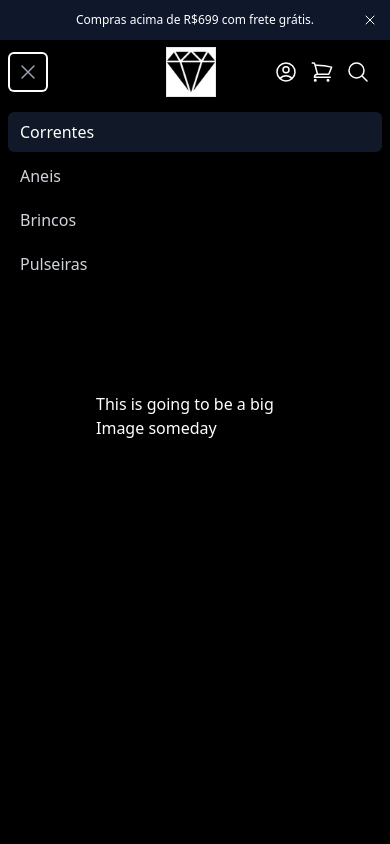
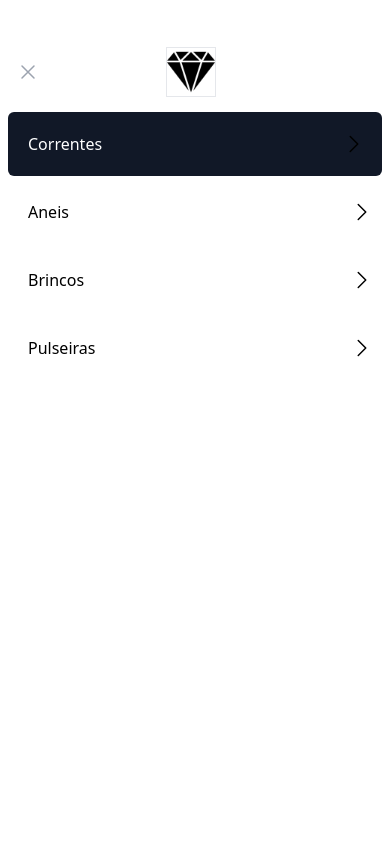
Before and after one commit to patrickWarley/jewelry_showcase, a Next.js app: page / in a window 390 px wide. Both pictures are taken after a click on the button "Abri menu principal". Shown: the top 844 px of the page. Built offline with nearby package versions, Linux system fonts and the light colour scheme.

Commit message:
Design updates for the mobile menu

```diff
--- a/app/globals.css
+++ b/app/globals.css
@@ -1,6 +1,10 @@
 @tailwind base;
 @tailwind components;
 @tailwind utilities;
+
+:root{
+	--header-size:200px;
+}
 
 *{
 	margin: 0;
@@ -12,6 +16,20 @@ body{
 	@apply bg-black text-white
 }
 
+/*Header styles*/
+
+.header{
+	@apply w-full;
+}
+
 .navbar_icons{
 	@apply w-6 text-white
 }
+
+.navbar_mobile_menu_button{
+	@apply relative inline-flex z-20 fixed items-center justify-center rounded-md p-2 text-gray-400 hover:bg-gray-700 hover:text-white focus:outline-none focus:ring-2 focus:ring-inset focus:ring-white
+}
+
+.navbar_menu_item{
+	@apply p-5 w-full block flex items-center;
+}
--- a/components/Header.tsx
+++ b/components/Header.tsx
@@ -11,7 +11,7 @@ const Header = () => {
 	const [showInfo, setShowInfo] = useState(true);
 
 	return (
-		<div className="w-full">
+		<div id="header" className="header">
 			<DelayedSlidderMsg
 				show={showInfo}
 				delay={5}
--- /dev/null
+++ b/components/MobileMenu.tsx
@@ -0,0 +1,70 @@
+import { Disclosure, Transition } from "@headlessui/react";
+import { XMarkIcon, Bars3Icon, ChevronRightIcon } from "@heroicons/react/24/outline";
+import { getHeaderSize, classNames } from "@/utils/util";
+
+const showMobileMenu = () => {
+	const body = document.getElementsByTagName("body");
+	body[0]?.classList.toggle("fixed");
+	body[0]?.classList.toggle("relative");
+}
+
+interface MobileMenuProps {
+	open: boolean,
+	navigation: { current: boolean, name: string, href: string }[]
+}
+
+const MobileMenu = ({ open, navigation }: MobileMenuProps) => {
+	return (
+		<>
+			<Disclosure.Button
+				onClick={showMobileMenu}
+				className="navbar_mobile_menu_button"
+			>
+				<span className="absolute -inset-0.5" />
+				<span className="sr-only">Abri menu principal</span>
+				{open ? (
+					<XMarkIcon className="block h-6 w-6" aria-hidden="true" />
+				) : (
+					<Bars3Icon className="block h-6 w-6" aria-hidden="true" />
+				)}
+			</Disclosure.Button>
+			<Transition
+				className="fixed top-0 left-0 w-screen h-screen"
+				enter='transition duration-100 ease-out'
+				enterFrom='opacity-0 -translate-x-52'
+				enterTo='opacity-100 translate-x-0'
+				leave="transition duration-200 ease-out"
+				leaveFrom="transform opacity-100 translate-x-0"
+				leaveTo="transform opacity-0 -translate-x-52"
+			>
+				<Disclosure.Panel as="div" className="fixed left-0 top-0 w-screen bg-white h-screen sm:hidden text-black">
+					<div
+						className={`absolute space-y-1 px-2 pb-3 pt-2 w-full`}
+						style={{ top: `${getHeaderSize()}px` }}
+					>
+						{
+							navigation.map((item) => (
+								<Disclosure.Button
+									key={item.name}
+									as="a"
+									href={item.href}
+									className={classNames(
+										item.current ? 'relative bg-gray-900 text-white' : 'text-black hover:bg-gray-700 hover:text-slate-800',
+										'block rounded-md px-3 py-2 text-base font-medium navbar_menu_item'
+									)}
+									aria-current={item.current ? 'page' : undefined}
+									onClick={showMobileMenu}
+								>
+									{item.name}
+									<ChevronRightIcon className="absolute right-0 text-black p-0 w-6 mx-4" />
+								</Disclosure.Button>
+							))
+						}
+					</div>
+				</Disclosure.Panel>
+			</Transition>
+		</>
+	)
+}
+
+export default MobileMenu
--- a/components/Navbar.tsx
+++ b/components/Navbar.tsx
@@ -1,11 +1,15 @@
 "use client"
 import SearchMenu from './SearchMenu'
-import { Fragment } from 'react'
+import { useEffect } from "react";
+import ProfileDropDown from './ProfileDropDown'
+import { classNames, getHeaderSize } from '@/utils/util'
+
 import { Disclosure, Menu, Transition } from '@headlessui/react'
 import { Bars3Icon, ShoppingCartIcon, UserCircleIcon, XMarkIcon } from '@heroicons/react/24/outline'
 import Image from 'next/image'
 
 import { COMPANY_NAME } from '@/constants';
+import MobileMenu from './MobileMenu';
 
 const navigation = [
 	{ name: 'Correntes', href: '#', current: true },
@@ -14,11 +18,7 @@ const navigation = [
 	{ name: 'Pulseiras', href: '#', current: false },
 ]
 
-function classNames(...classes: string[]) {
-	return classes.filter(Boolean).join(' ')
-}
-
-export default function Example() {
+const Navbar = () => {
 	return (
 		<>
 			<Disclosure as="nav" className="bg-black">
@@ -27,19 +27,10 @@ export default function Example() {
 						<div className="mx-auto max-w-7xl px-2 pr-4 sm:px-6 lg:px-8 ">
 							<div className="relative flex h-16 items-center justify-between">
 								<div className="absolute inset-y-0 left-0 flex items-center sm:hidden">
-									{/* Mobile menu button*/}
-									<Disclosure.Button className="relative inline-flex items-center justify-center rounded-md p-2 text-gray-400 hover:bg-gray-700 hover:text-white focus:outline-none focus:ring-2 focus:ring-inset focus:ring-white">
-										<span className="absolute -inset-0.5" />
-										<span className="sr-only">Abri menu principal</span>
-										{open ? (
-											<XMarkIcon className="block h-6 w-6" aria-hidden="true" />
-										) : (
-											<Bars3Icon className="block h-6 w-6" aria-hidden="true" />
-										)}
-									</Disclosure.Button>
+									<MobileMenu open={open} navigation={navigation} />
 								</div>
 								<div className="flex flex-1 items-center justify-center sm:items-stretch sm:justify-start">
-									<div className="flex flex-shrink-0 items-center">
+									<div className="z-20 flex flex-shrink-0 items-center">
 										<Image
 											src="/images/logo.png"
 											alt={COMPANY_NAME}
@@ -48,7 +39,8 @@ export default function Example() {
 											className="bg-white border"
 										/>
 									</div>
-									{/** remember that sm: means ate a the small breakpoint */}
+
+									{/** menu for larger screeens*/}
 									<div className="hidden sm:ml-6 sm:block">
 										<div className="flex space-x-4">
 											{navigation.map((item) => (
@@ -68,87 +60,18 @@ export default function Example() {
 									</div>
 								</div>
 								<div className="absolute inset-y-0 right-0 gap-3 text-white flex items-center pr-1 sm:static sm:inset-auto sm:ml-6 sm:pr-0">
-
-									{/* Profile dropdown */}
-									<Menu as="div" className="relative ml-3">
-										<div>
-											<Menu.Button className="relative flex rounded-full text-sm focus:outline-none focus:ring-2 focus:ring-white focus:ring-offset-2 focus:ring-offset-gray-800">
-												<span className="absolute -inset-1.5" />
-												<span className="sr-only">Menu do usuario</span>
-												<UserCircleIcon className="navbar_icons" aria-hidden="true" />
-											</Menu.Button>
-										</div>
-										<Transition
-											as={Fragment}
-											enter="transition ease-out duration-100"
-											enterFrom="transform opacity-0 scale-95"
-											enterTo="transform opacity-100 scale-100"
-											leave="transition ease-in duration-75"
-											leaveFrom="transform opacity-100 scale-100"
-											leaveTo="transform opacity-0 scale-95"
-										>
-											<Menu.Items className="absolute right-0 z-10 mt-2 w-48 origin-top-right rounded-md bg-white py-1 shadow-lg ring-1 ring-black ring-opacity-5 focus:outline-none">
-												<Menu.Item>
-													{({ active }) => (
-														<a
-															href="#"
-															className={classNames(active ? 'bg-gray-100' : '', 'block px-4 py-2 text-sm text-gray-700')}
-														>
-															Your Profile
-														</a>
-													)}
-												</Menu.Item>
-												<Menu.Item>
-													{({ active }) => (
-														<a
-															href="#"
-															className={classNames(active ? 'bg-gray-100' : '', 'block px-4 py-2 text-sm text-gray-700')}
-														>
-															Settings
-														</a>
-													)}
-												</Menu.Item>
-												<Menu.Item>
-													{({ active }) => (
-														<a
-															href="#"
-															className={classNames(active ? 'bg-gray-100' : '', 'block px-4 py-2 text-sm text-gray-700')}
-														>
-															Sign out
-														</a>
-													)}
-												</Menu.Item>
-											</Menu.Items>
-										</Transition>
-									</Menu>
+									<ProfileDropDown />
 									<ShoppingCartIcon className="navbar_icons" />
 									<SearchMenu IconStyle="navbar_icons" />
 								</div>
 							</div>
 						</div>
-
-						<Disclosure.Panel className="sm:hidden">
-							<div className="space-y-1 px-2 pb-3 pt-2">
-								{navigation.map((item) => (
-									<Disclosure.Button
-										key={item.name}
-										as="a"
-										href={item.href}
-										className={classNames(
-											item.current ? 'bg-gray-900 text-white' : 'text-gray-300 hover:bg-gray-700 hover:text-white',
-											'block rounded-md px-3 py-2 text-base font-medium'
-										)}
-										aria-current={item.current ? 'page' : undefined}
-									>
-										{item.name}
-									</Disclosure.Button>
-								))}
-							</div>
-						</Disclosure.Panel>
 					</>
 				)}
-			</Disclosure>
+			</Disclosure >
 		</>
 
 	)
 }
+
+export default Navbar;
--- /dev/null
+++ b/components/ProfileDropDown.tsx
@@ -0,0 +1,63 @@
+import { Fragment } from "react";
+import { Menu, Transition } from "@headlessui/react";
+import { UserCircleIcon } from "@heroicons/react/24/outline";
+import { classNames } from "@/utils/util";
+
+const ProfileDropDown = () => {
+	return (
+		<Menu as="div" className="relative ml-3">
+			<div>
+				<Menu.Button className="relative flex rounded-full text-sm focus:outline-none focus:ring-2 focus:ring-white focus:ring-offset-2 focus:ring-offset-gray-800">
+					<span className="absolute -inset-1.5" />
+					<span className="sr-only">Menu do usuario</span>
+					<UserCircleIcon className="navbar_icons" aria-hidden="true" />
+				</Menu.Button>
+			</div>
+			<Transition
+				as={Fragment}
+				enter="transition ease-out duration-100"
+				enterFrom="transform opacity-0 scale-95"
+				enterTo="transform opacity-100 scale-100"
+				leave="transition ease-in duration-75"
+				leaveFrom="transform opacity-100 scale-100"
+				leaveTo="transform opacity-0 scale-95"
+			>
+				<Menu.Items className="absolute right-0 z-10 mt-2 w-48 origin-top-right rounded-md bg-white py-1 shadow-lg ring-1 ring-black ring-opacity-5 focus:outline-none">
+					<Menu.Item>
+						{({ active }) => (
+							<a
+								href="#"
+								className={classNames(active ? 'bg-gray-100' : '', 'block px-4 py-2 text-sm text-gray-700')}
+							>
+								Your Profile
+							</a>
+						)}
+					</Menu.Item>
+					<Menu.Item>
+						{({ active }) => (
+							<a
+								href="#"
+								className={classNames(active ? 'bg-gray-100' : '', 'block px-4 py-2 text-sm text-gray-700')}
+							>
+								Settings
+							</a>
+						)}
+					</Menu.Item>
+					<Menu.Item>
+						{({ active }) => (
+							<a
+								href="#"
+								className={classNames(active ? 'bg-gray-100' : '', 'block px-4 py-2 text-sm text-gray-700')}
+							>
+								Sign out
+							</a>
+						)}
+					</Menu.Item>
+				</Menu.Items>
+			</Transition>
+		</Menu>
+	)
+}
+
+
+export default ProfileDropDown;
--- a/constants.ts
+++ b/constants.ts
@@ -1,3 +1,5 @@
 export const COMPANY_NAME = "Jewelry Shop";
-export const COMPANY_ADDRESS = "Treze de Maio, 1725 - Patos, PB"
-export const COMPANY_CNPJ = "12345789523-64"
+export const COMPANY_ADDRESS = "Treze de Maio, 1725 - Patos, PB";
+export const COMPANY_CNPJ = "12345789523-64";
+
+export const HEADER_SIZE = "115px";
--- /dev/null
+++ b/utils/util.ts
@@ -0,0 +1,10 @@
+
+export function classNames(...classes: string[]) {
+	return classes.filter(Boolean).join(' ')
+}
+
+export function getHeaderSize() {
+	const header = document.getElementById("header");
+
+	return header?.offsetHeight;
+}
```
